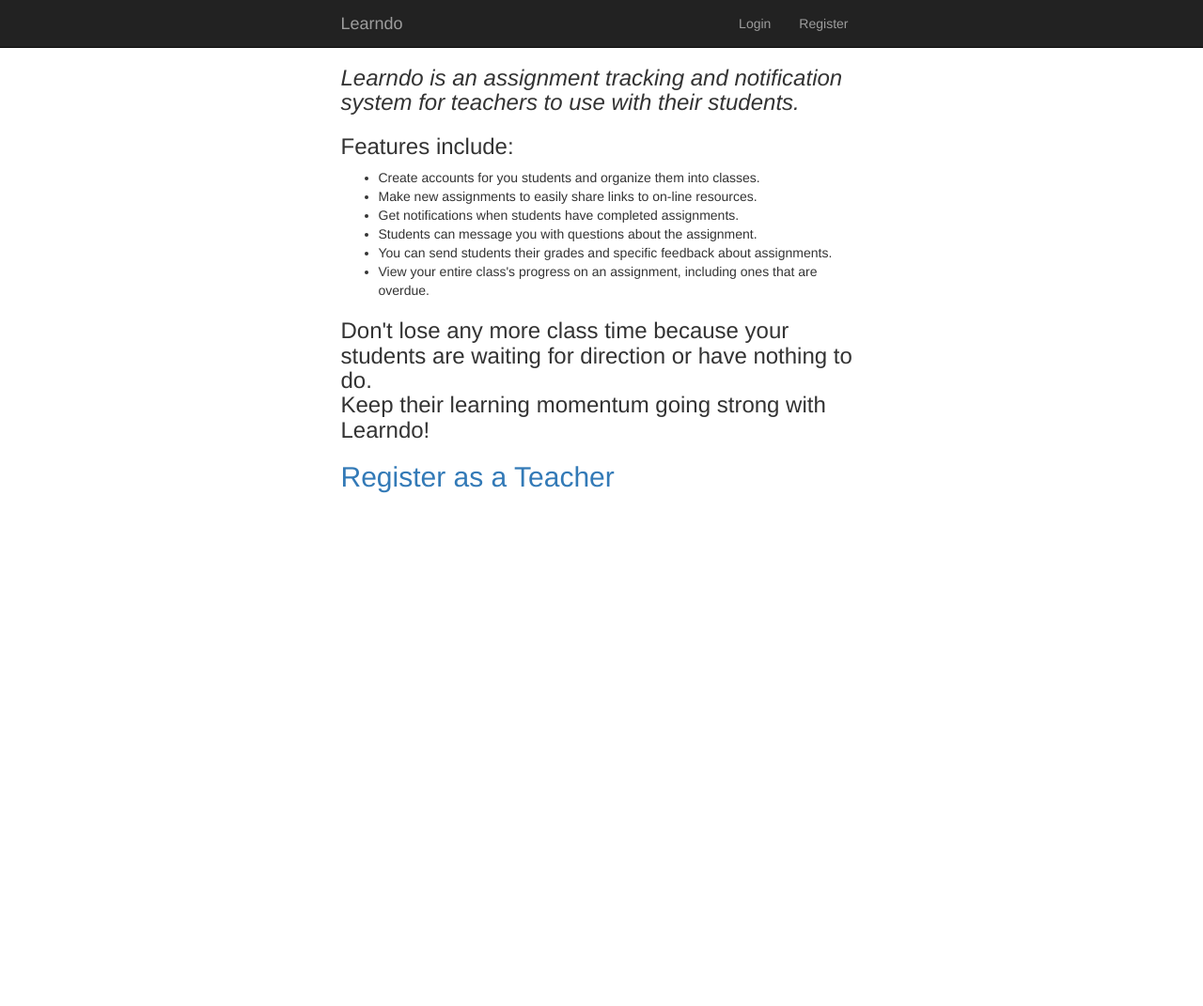
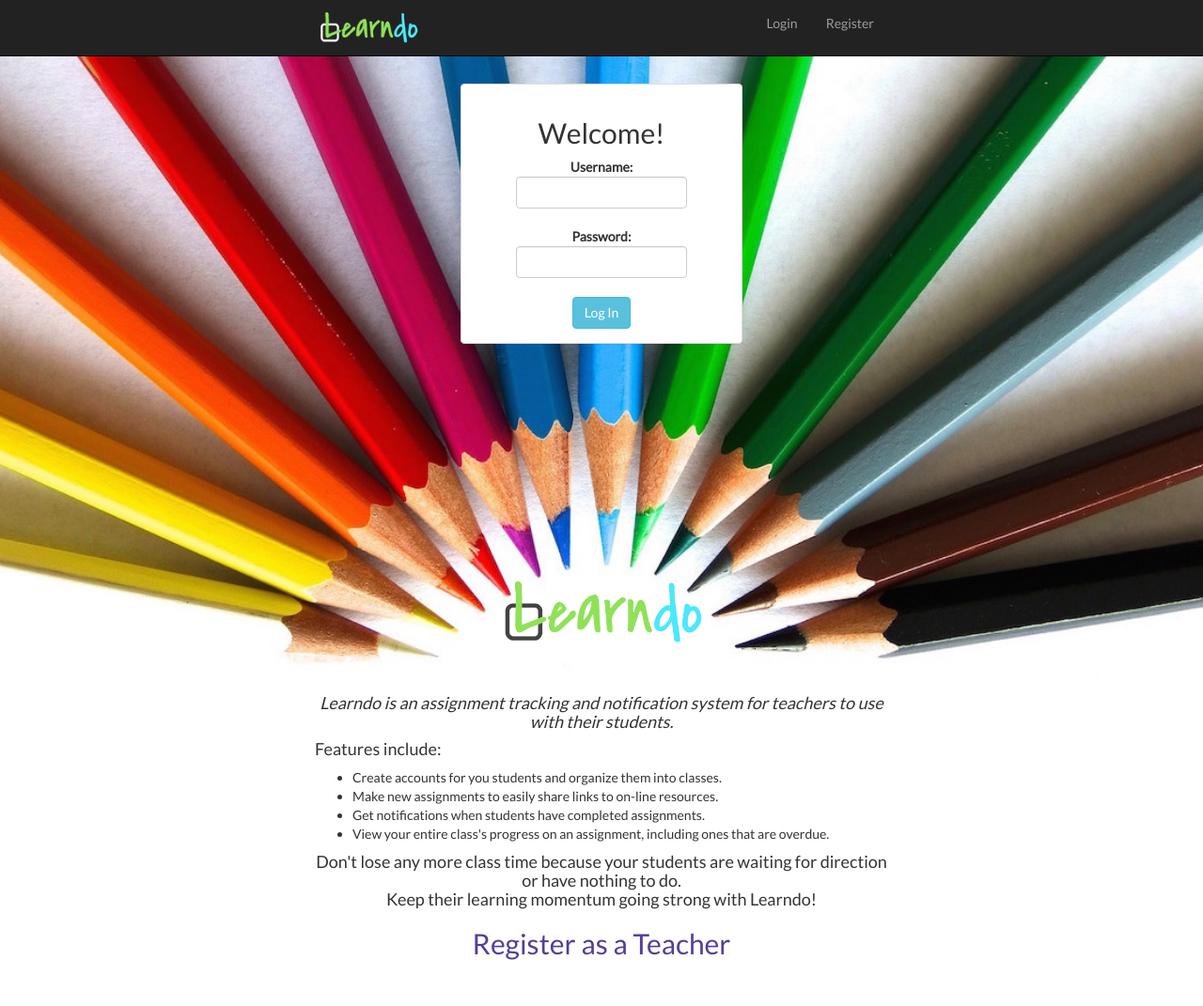
Before and after one commit to cforan99/learndo, a Flask app: page / in a window 1280 px wide. Shown: the whole page at 94% size. Before the commit the page ends 525 px from the top, so only its background shows below. Run offline with Flask 2, Linux system fonts and the light colour scheme; some libraries are stand-ins or nearby versions.

Commit message:
Added CSS to assignment list, navbar, splash page, most buttons, and the log-in form. Also created a logo.

```diff
--- a/helper.py
+++ b/helper.py
@@ -114,7 +114,8 @@ def find_class_by_task(task_id):
         if class_dictionary[c]['users'] == assigned_users:
             assigned_class = class_dictionary[c]['name']
 
-        return assigned_class
+    return assigned_class
+
 
 def report_student_progress(task, assignment_list):
     """Generates a dictionary of students associated with the task's assignment and
--- a/templates/base.html
+++ b/templates/base.html
@@ -9,6 +9,10 @@
 
     <!-- Bootstrap -->
     <link href="https://maxcdn.bootstrapcdn.com/bootstrap/3.3.5/css/bootstrap.min.css" rel="stylesheet" integrity="sha256-MfvZlkHCEqatNoGiOXveE8FIwMzZg4W85qfrfIFBfYc= sha512-dTfge/zgoMYpP7QbHy4gWMEGsbsdZeCXz7irItjcC3sPUFtf0kuFbDz/ixG7ArTxmDjLXDmezHubeNikyKGVyQ==" crossorigin="anonymous">
+    <link href='https://fonts.googleapis.com/css?family=Signika:400,300,600,700' rel='stylesheet' type='text/css'>
+    <link href='https://fonts.googleapis.com/css?family=Lato' rel='stylesheet' type='text/css'>
+    <link rel="stylesheet" href="https://maxcdn.bootstrapcdn.com/font-awesome/4.5.0/css/font-awesome.min.css">
+
     <!-- HTML5 shim and Respond.js for IE8 support of HTML5 elements and media queries -->
     <!-- WARNING: Respond.js doesn't work if you view the page via file:// -->
     <!--[if lt IE 9]>
@@ -17,6 +21,20 @@
     <![endif]-->
 
     <style>
+
+    body {
+    	font-family: "Lato", "Verdana", sans-serif;
+    	margin-top: 58px;
+    }
+
+    .navbar-brand {
+    	padding: 10px 15px;
+    }
+
+    .navbar-inverse {
+    	min-height: 60px;
+	}
+
     .content {
         display:none;
         padding: 10px;
@@ -25,7 +43,126 @@
     #flash {
     	display:none;
     }
+    a {
+    	color: #563d99;
+    }
 
+    a:hover {
+    	color: #333;
+    	text-decoration: none;
+
+    }
+
+    .completed{
+    	background-color: #abe765 ;
+    }
+    .overdue{
+    	background-color: #ffcb57;
+    }
+    .overdue .info{
+    	border-color: #ffa945;
+    }
+    .viewed{
+    	background-color: #fffc92;
+    }
+    .viewed .info{
+    	border-color: #ffeb6d;
+    }
+    .inactive{
+    	background-color: #82ecf7;
+    }
+    .inactive .info{
+    	border-color: #79d3dc;
+    }
+    .info{
+    	background-color: #fff;
+    	border-radius: 100px;
+    	border-left: 20px solid;
+    	border-right: 20px solid;
+    	padding: 0px 70px 0px 70px;
+    }
+
+    .heading{
+    	text-align: center;
+    }
+
+    #buttons{
+    	margin: 0 auto;
+    }
+
+/*    .header {
+    display: table;
+    position: relative;
+    width: 100%;
+    height: 100%;
+    background: url(http://localhost:5000/static/pencils.jpg) no-repeat center center scroll;
+    -webkit-background-size: cover;
+    -moz-background-size: cover;
+    background-size: cover;
+    -o-background-size: cover;}
+
+    .text-vertical-center {
+    display: table-cell;
+    text-align: center;
+    vertical-align: middle; }
+*/
+    .panel {
+    	width: 300px;
+    	margin: auto auto;
+    }
+}
+
+.text-vertical-center h1 {
+    margin: 0;
+    padding: 0;
+    font-size: 4.5em;
+    font-weight: 700;
+}
+}
+
+/*
+ * Cover
+ */
+
+.cover {
+  padding: 0 20px;
+}
+.cover .btn-lg {
+  padding: 10px 20px;
+  font-weight: bold;
+}
+
+/* Extra markup and styles for table-esque vertical and horizontal centering */
+.site-wrapper {
+  display: table;
+  width: 100%;
+  height: 100%; /* For at least Firefox */
+  min-height: 100%;
+  text-align: center;
+}
+.site-wrapper-inner {
+  display: table-cell;
+  vertical-align: top;
+}
+.cover-container {
+  margin-right: auto;
+  margin-left: auto;
+  background: url(http://localhost:5000/static/pencils.jpg) no-repeat top center scroll;
+  background-size: cover;
+}
+
+/* Padding for spacing */
+.inner {
+  padding: 30px;
+}
+
+/*    .top{
+    	-webkit-box-shadow: inset -7px -4px 74px -16px rgba(204,204,204,1);
+    	-moz-box-shadow: inset -7px -4px 74px -16px rgba(204,204,204,1);
+    	box-shadow: inset -7px -4px 74px -16px rgba(204,204,204,1);
+    	background-color: #fff;
+    }
+*/
     </style>
 
 </head>
@@ -33,11 +170,9 @@
 
 
     <nav class="navbar navbar-inverse navbar-fixed-top">
-      <div class="container">
+      <div class="container-fluid">
       	<div class="row">
-	      <div class="col-lg-3 col-md-2 col-xs-1"></div>
-	      <div class="col-lg-6 col-md-8 col-xs-10">
-
+	      <div class='col-lg-6 col-lg-offset-3 col-md-6 col-md-offset-3 col-sm-8 col-sm-offset-2 col-xs-12 col-xs-offset-0'>
 	        <div class="navbar-header">
 	          <button type="button" class="navbar-toggle collapsed" data-toggle="collapse" data-target="#navbar" aria-expanded="false" aria-controls="navbar">
 	            <span class="sr-only">Toggle navigation</span>
@@ -45,17 +180,17 @@
 	            <span class="icon-bar"></span>
 	            <span class="icon-bar"></span>
 	          </button>
-	          <a class="navbar-brand" href="#">Learndo</a>
+	          <a class="navbar-brand" href="/"><img src='/static/logo-small.png' height='40px'></a>
 	        </div>
 	        <div id="navbar" class="collapse navbar-collapse pull-right">
 	          <ul class="nav navbar-nav">
 				{% if ("user_id" in session) and ("acct_type" in session) %}
 					{% if session["acct_type"] == 'teacher' %}
-							<li><a href='/new_assignment'>New</a></li>
-							<li><a href='/teacher/{{ session['user_id'] }}/assignments'>Assignments</a></li>
-							<li><a href='/teacher/{{ session['user_id'] }}/classes'>Classes</a></li>
-							<li><a href='/profile/{{ session['user_id'] }}'>Account</a></li>
-							<li><a href="/logout">Logout</a></li>
+							<li><a href='/new_assignment' title='New'><span class="fa fa-plus fa-2x" aria-hidden="true"></span></a></li>
+							<li><a href='/teacher/{{ session['user_id'] }}/assignments' title="Assignments"><span class="fa fa-list-alt fa-2x" aria-hidden="true"></span></a></li>
+							<li><a href='/teacher/{{ session['user_id'] }}/classes' title='Classes'><span class="fa fa-users fa-2x" aria-hidden="true"></span></a></li>
+							<li><a href='/profile/{{ session['user_id'] }}' title="Account"><span class="fa fa-cog fa-2x" aria-hidden="true"></span></a></li>
+							<li><a href="/logout" title="Log Out"><span class="fa fa-sign-out fa-2x" aria-hidden="true"></span></a></li>
 						</ul>
 					{% else %}
 							<li><a href='/student/{{ session['user_id'] }}/assignments'>Assignments</a></li>
@@ -70,18 +205,12 @@
 				{% endif %}
 	        </div><!--/.nav-collapse -->
 	      </div><!-- close center column -->
-        <div class="col-lg-3 col-md-2 col-xs-1"></div>
 	   </div><!-- close row -->
-
       </div><!-- close container -->
     </nav><!-- close nav -->
-
-    <div class="container" style="margin-top: 50px;">
-
-
-      <div class="row">
-      	<div class="col-lg-3 col-md-2 col-xs-1"></div>
-      	<div class="col-lg-6 col-md-8 col-xs-10">
+    <div class="container-fluid" style="margin-top: 50px;">
+      <div class="row top">
+      	<div class='col-lg-6 col-lg-offset-3 col-md-6 col-md-offset-3 col-sm-8 col-sm-offset-2 col-xs-12 col-xs-offset-0'>
 
 		<div id="flash" class="alert alert-info" role="alert">
 		  {% for flash in get_flashed_messages() %}
@@ -89,17 +218,11 @@
 		  {% endfor %}
 		</div>
 
-
-        {% block content %}
-            Put your body here.
+		{% block content %}
+            Put your top content here.
         {% endblock %}
-
-        </div><!-- close center column -->
-        <div class="col-lg-3 col-md-2 col-xs-1"></div>
-
-      </div><!-- close row -->
-      <br><br>
-
+		</div><!-- close center column -->
+	  </div><!-- close row -->
     </div><!-- close container -->
     <!-- jQuery (necessary for Bootstrap's JavaScript plugins) -->
     <script src="https://ajax.googleapis.com/ajax/libs/jquery/1.11.3/jquery.min.js"></script>
--- a/templates/class_list.html
+++ b/templates/class_list.html
@@ -1,9 +1,9 @@
 {% extends 'base.html' %}
 {% block content %}
 <div id="select-form">
-    <button id="new-class" class="form-buttons">New Class</button>
-    <button id="add-student" class="form-buttons">Add Student</button>
-    <button id="new-student" class="form-buttons">New Student</button>
+    <button id="new-class" class="form-buttons btn btn-primary">New Class</button>
+    <button id="add-student" class="form-buttons btn btn-primary">Add Student</button>
+    <button id="new-student" class="form-buttons btn btn-primary">New Student</button>
 </div>
 
 <div id="classes-forms">
--- a/templates/homepage.html
+++ b/templates/homepage.html
@@ -1,19 +1,65 @@
 {% extends 'base.html' %}
 {% block content %}
+	</div></div></div>
+    <div class="site-wrapper">
 
-<div class="center-block"><h3><i>Learndo is an assignment tracking and notification system for teachers to use with their students.</i></h3></div>
+      <div class="site-wrapper-inner">
 
-<h3>Features include:</h3>
+        <div class="cover-container">
+
+          <div class="inner cover">
+		    <div class="panel panel-default">
+  			<div class="panel-body">
+
+		    <h2>Welcome!</h2>
+		    <form action="/login" method="POST">
+
+		        <div class="form-group">
+		            <label>Username:
+		                <input type="text" name="username" class="form-control" required>
+		            </label>
+		        </div>
+
+		        <div class="form-group">
+		            <label>Password:
+		                <input type="password" name="password" class="form-control" required>
+		            </label>
+		        </div>
+
+		        <div>
+		            <input type="submit" id="login-button" value="Log In" class="btn btn-info">
+		        </div>
+		    </form>
+		    </div>
+		    </div>
+		    <br><br><br><br><br><br><br><br><br><br><br><br>
+		    <img src="/static/logo-white-bg.png" width="240px">
+		  </div>
+		</div>
+	  </div>
+	</div>
+
+
+      <div class="container-fluid">
+      	<div class="row">
+	      <div class='col-lg-6 col-lg-offset-3 col-md-6 col-md-offset-3 col-sm-8 col-sm-offset-2 col-xs-12 col-xs-offset-0'>
+
+	      <h4 class="text-center"><i>Learndo is an assignment tracking and notification system for teachers to use with their students.</i></h4>
+
+			<h4>Features include:</h4>
 				<ul>
 					<li>Create accounts for you students and organize them into classes.</li>
 					<li>Make new assignments to easily share links to on-line resources.</li>
 					<li>Get notifications when students have completed assignments.</li>
-		<li>Students can message you with questions about the assignment.</li>
-		<li>You can send students their grades and specific feedback about assignments.</li>
 					<li>View your entire class's progress on an assignment, including ones that are overdue.</li>
 				</ul>
 
-<div class="center-block"><h3>Don't lose any more class time because your students are waiting for direction or have nothing to do. <br>Keep their learning momentum going strong with Learndo!</h3></div>
-<a href="/register"><h2>Register as a Teacher</h2></a>
+			<h4 class="text-center">Don't lose any more class time because your students are waiting for direction or have nothing to do. <br>Keep their learning momentum going strong with Learndo!</h4>
+			<a href="/register"><h2 class="text-center">Register as a Teacher</h2></a>
+			<br><br>
+
+		  </div>
+		</div>
+	  </div>
 
 {% endblock %}
```
Also changed, not shown: templates/login_form.html (+4 -4 lines), templates/tassignments.html (+23 -18 lines), templates/view_assignment.html (+19 -20 lines), learndo.db, static/logo-small.png (added), static/logo-white-bg.png (added), static/pencils.jpg (added). Lines whose indentation alone changed are shown as unchanged.
